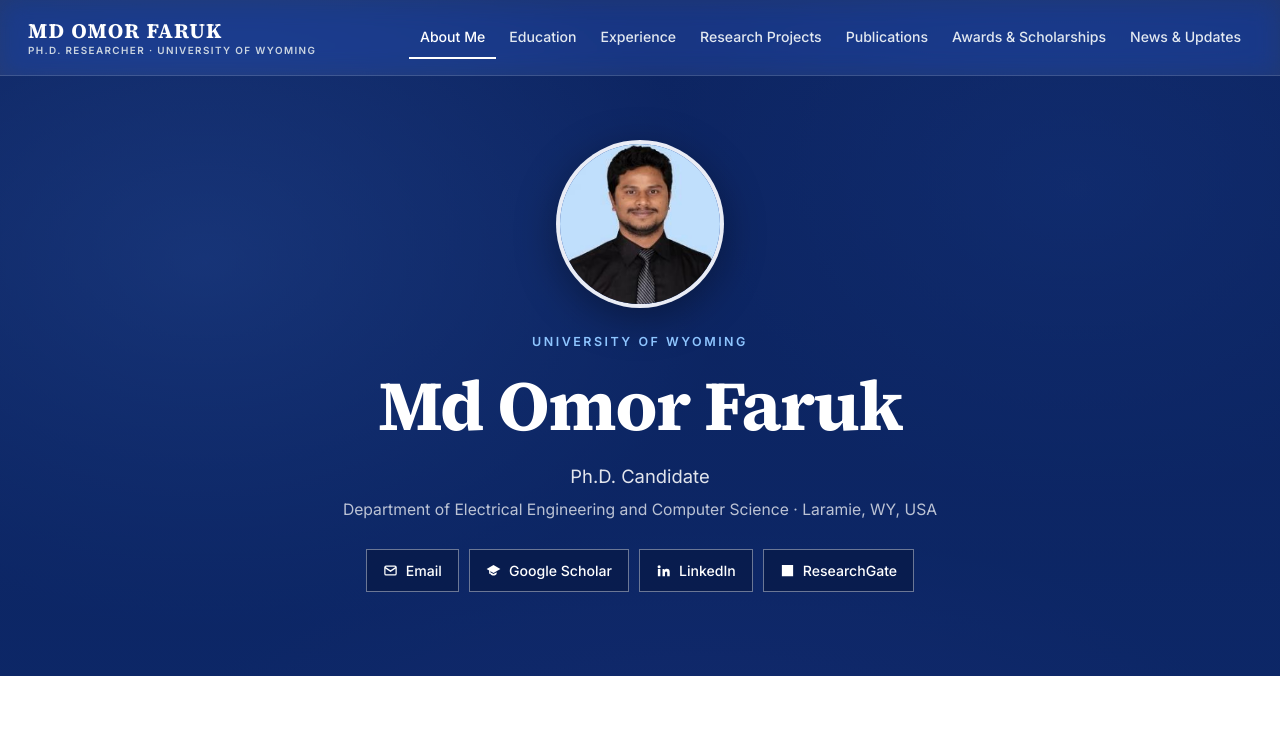
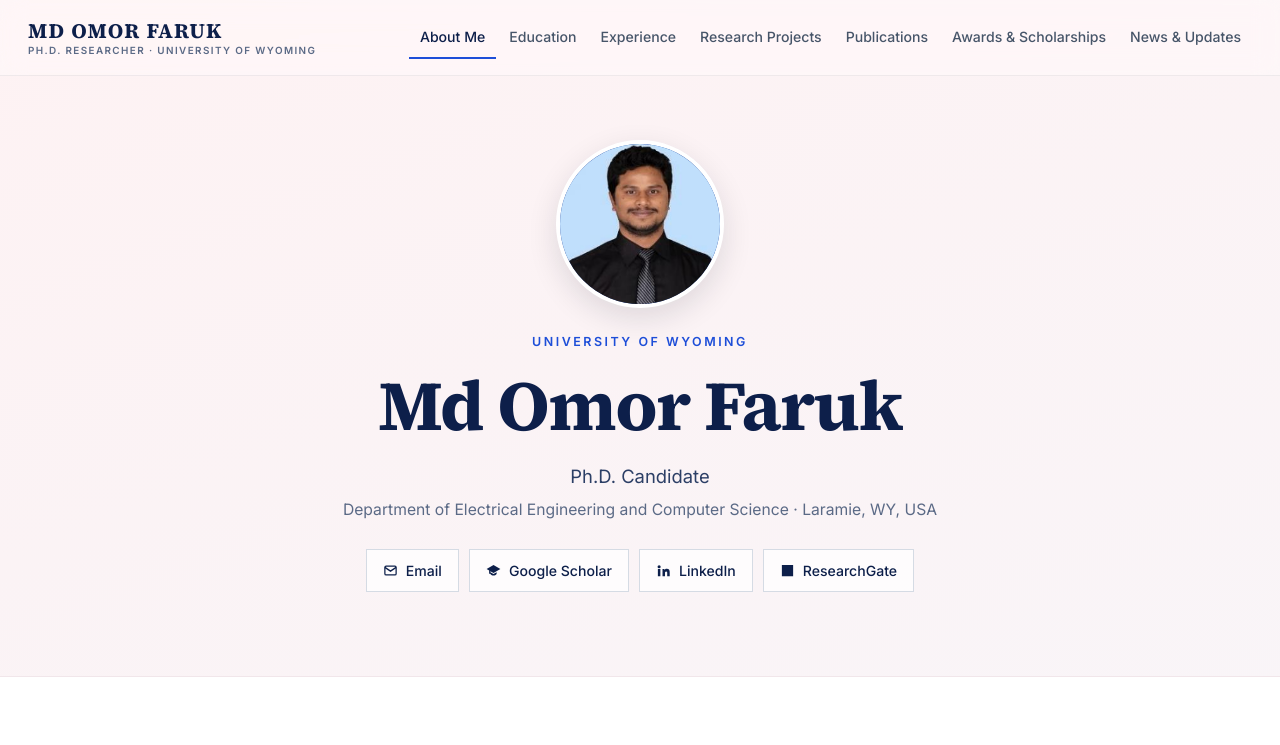
Before and after one commit to omorovi/mdomorfaruk, a plain HTML site: page index.html in a window 1280 px wide. Shown: the top 745 px of the page. Drawn offline with Linux system fonts and the light colour scheme.

Commit message:
Use a light blush header with dark text
Header band is a soft blush gradient (#fef2f3 to #f9f5f8). Header text,
menu and profile buttons switch to dark navy and gray for readability;
the menu bar turns white when scrolling.

Co-Authored-By: Claude Opus 5.5 <noreply@anthropic.com>
Claude-Session: https://claude.ai/code/session_01AC4PvBkequMxsAkVpSYyoK

```diff
--- a/assets/css/style.css
+++ b/assets/css/style.css
@@ -335,3 +335,36 @@ a.pub-title:hover { color: var(--accent); }
   .footer-grid { grid-template-columns: 1fr; gap: 32px; }
   .brand-tag { display: none; }
 }
+
+/* ===== Light blush header ===== */
+:root {
+  --hero-top: #fef2f3;
+  --hero-bottom: #f9f5f8;
+  --glow-1: transparent; --glow-2: transparent; --glow-3: transparent;
+  --shade-top: transparent; --shade-bottom: transparent;
+  --header-bg: rgba(255, 255, 255, .35);
+  --header-bg-solid: rgba(255, 255, 255, .94);
+  --nav-text: #475569;
+}
+.hero::before { background: linear-gradient(160deg, var(--hero-top), #fbf3f5 50%, var(--hero-bottom)); }
+.hero { color: var(--ink); border-bottom: 1px solid #f1e6ea; }
+.hero h1 { color: var(--ink); }
+.hero .eyebrow { color: var(--accent); }
+.hero .lead { color: var(--ink-2); }
+.hero-affil { color: var(--muted); }
+.hero-photo { border-color: #fff; box-shadow: 0 10px 30px rgba(15, 23, 42, .12); }
+.chip-link { color: var(--ink); border-color: #d5dbe4; background: rgba(255, 255, 255, .75); }
+.chip-link:hover { background: var(--navy-800); border-color: var(--navy-800); color: #fff; }
+.site-header { border-bottom-color: rgba(15, 23, 42, .06); }
+.site-header.scrolled { box-shadow: 0 6px 24px rgba(15, 23, 42, .08); }
+.brand { color: var(--ink); }
+.brand-tag { color: var(--muted); }
+.nav-links a:hover { color: var(--ink); }
+.nav-links a[aria-current="page"] { color: var(--ink); border-bottom-color: var(--accent); }
+.nav-toggle { border-color: #cbd5e1; }
+.nav-toggle span, .nav-toggle span::before, .nav-toggle span::after { background: var(--ink); }
+@media (max-width: 1100px) {
+  .nav-links { background: #fff; box-shadow: 0 16px 30px rgba(15, 23, 42, .10); }
+  .nav-links a { border-bottom-color: #eef1f5; }
+  .nav-links a[aria-current="page"] { color: var(--accent); border-bottom-color: #eef1f5; }
+}
--- a/index.html
+++ b/index.html
@@ -6,7 +6,7 @@
   <title>Md Omor Faruk — Ph.D. Researcher, University of Wyoming</title>
   <meta name="description" content="Md Omor Faruk is a Ph.D. student in Electrical Engineering and Computer Science at the University of Wyoming researching AI, computer vision and digital twins for Controlled Environment Agriculture.">
   <meta name="author" content="Md Omor Faruk">
-  <meta name="theme-color" content="#0d0b2e">
+  <meta name="theme-color" content="#fef2f3">
   <meta property="og:type" content="profile">
   <meta property="og:title" content="Md Omor Faruk — Ph.D. Researcher, University of Wyoming">
   <meta property="og:description" content="Md Omor Faruk is a Ph.D. student in Electrical Engineering and Computer Science at the University of Wyoming researching AI, computer vision and digital twins for Controlled Environment Agriculture.">
@@ -16,8 +16,8 @@
   <link rel="preconnect" href="https://fonts.googleapis.com">
   <link rel="preconnect" href="https://fonts.gstatic.com" crossorigin>
   <link rel="stylesheet" href="https://fonts.googleapis.com/css2?family=Inter:wght@400;500;600;700&family=Source+Serif+4:opsz,wght@8..60,600;8..60,700&display=swap">
-  <link rel="stylesheet" href="assets/css/style.css?v=20261124164321">
-  <script src="assets/js/site.js?v=20261124164321" defer></script>
+  <link rel="stylesheet" href="assets/css/style.css?v=20261124164442">
+  <script src="assets/js/site.js?v=20261124164442" defer></script>
 </head>
 <body data-page="about">
   <a class="skip" href="#main">Skip to content</a>
```
Also changed, not shown: awards.html (+3 -3 lines), education.html (+3 -3 lines), experience.html (+3 -3 lines), news.html (+3 -3 lines), publications.html (+3 -3 lines), research.html (+3 -3 lines).
